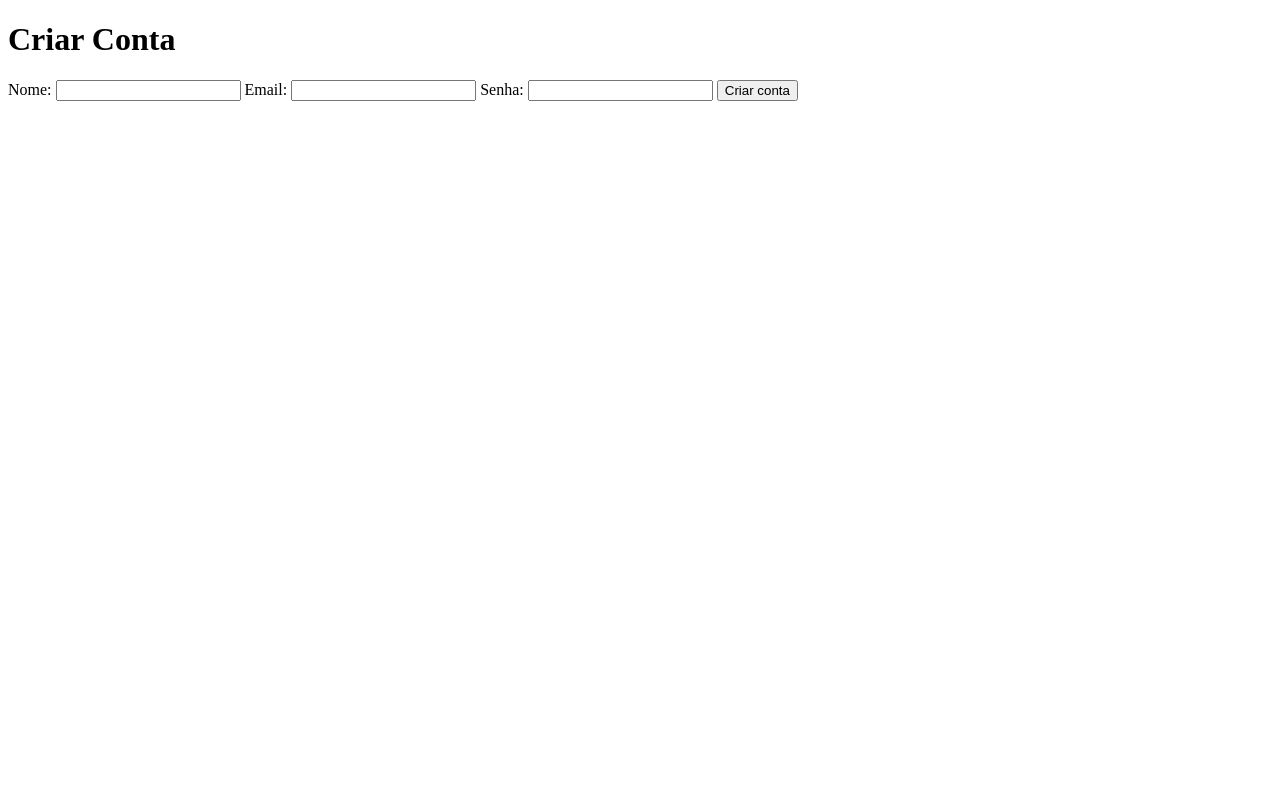
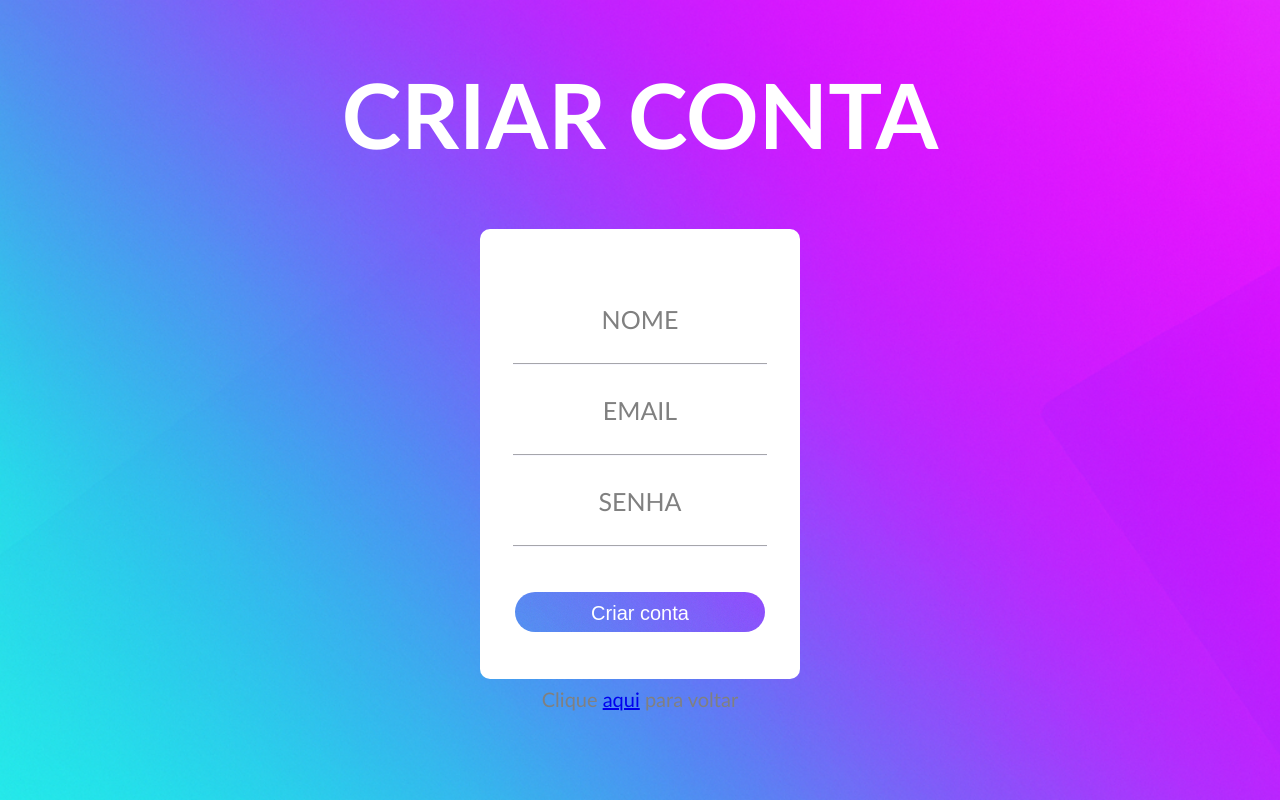
Before and after one commit to Paglieu/CRUD.py, a Flask app: page /cadastro in a window 1280 px wide. Run offline with Flask 3, Linux system fonts and the light colour scheme.

Commit message:
Add files via upload

```diff
--- a/CRUD PYTHON/app.py
+++ b/CRUD PYTHON/app.py
@@ -1,9 +1,10 @@
-from flask import Flask, request, render_template, redirect, url_for, flash
+from flask import Flask, request, render_template, redirect, url_for, flash, get_flashed_messages
 import re
 import pyodbc
 import pandas as pd
 
 app = Flask(__name__)
+app.secret_key = 'chave_secreta'
 
 dados_conexao = (
     "Driver={SQL Server};"
@@ -15,7 +16,7 @@ cursor = conexao.cursor()
 print("Conexão com o Banco de Dados bem sucedida")
 
 def criar_usuario(nome, email, senha):
-    padrao_nome = r'^[A-Za-zÀ-ÿ ]+$'
+    padrao_nome = r'^[A-Za-zÀ-ÿ]+$'
     nome_valido = re.match(padrao_nome, nome)
 
     padrao_email = r'^.+@.+$'
@@ -54,8 +55,8 @@ def index_cadastro():
                 comando_criar = """INSERT INTO Usuarios(Nome, Email, Senha) VALUES (?, ?, ?)"""
                 cursor.execute(comando_criar, (nome, email, senha))
                 conexao.commit()
-                mensagem_create = 'Usuário criado com sucesso'
                 return redirect(url_for('index_login'))
+
         else:
             mensagem_create = 'ERRO'
 
--- /dev/null
+++ b/CRUD PYTHON/static/create.css
@@ -0,0 +1,79 @@
+body {
+    font-family:'Gill Sans', 'Gill Sans MT', Calibri, 'Trebuchet MS', sans-serif;
+    color: white;
+    background-image:url('/static/images/background_login.png');
+    background-size: cover;
+    justify-content: center;
+    justify-items: center;
+}
+
+h1 {
+    font-size: 90px;
+}
+
+.create {
+    color: black;
+    display: flex;
+    flex-direction: column;
+    margin-bottom: 15px;
+    font-size: 20px;
+    padding-top: 50px;
+    background-color: white;
+    width: 40vh;
+    height: 50vh;
+    border-radius: 10px;
+}
+
+#txt {
+    justify-content: center;
+    justify-items: center;
+    padding-top: 20px;
+    font-size: 25px;
+    color: gray;
+    margin-left: auto;
+    margin-right: auto;
+    margin-bottom: 5px;
+    margin-top: 5px;
+}
+
+.inp {
+    font-size: 15px;
+    width: 250px;
+    height: 20px;
+    margin-top: 5px;
+    margin-bottom: 5px;
+    margin-left: auto;
+    margin-right: auto;
+    border-style:groove ;
+    border-top: none;
+    border-left: none;
+    border-right: none;
+    border-color: ghostwhite;
+}
+
+.botao {
+    margin-top: 40px;
+    margin-bottom: 5px;
+    margin-left: auto;
+    margin-right: auto;
+    width: 250px;
+    height: 40px;
+    padding: 10px;
+    font-size: 20px;
+    color: white;
+    background-image: url('/static/images/background_login.png');
+    border: none;
+    border-radius: 20px;
+}
+
+.botao:hover {
+    box-shadow: 6px 6px 15px rgba(0, 0, 0, 0.4);
+}
+
+#txt2 {
+    margin-left: auto;
+    margin-right: auto;
+    font-size: 20px;
+    color: gray;
+    margin-top: 50px;
+}
--- a/CRUD PYTHON/templates/create.html
+++ b/CRUD PYTHON/templates/create.html
@@ -1,24 +1,32 @@
 <!DOCTYPE html>
 <html lang="en">
+
 <head>
     <meta charset="UTF-8">
     <meta http-equiv="X-UA-Compatible" content="IE=edge">
     <meta name="viewport" content="width=device-width, initial-scale=1.0">
+    <link rel="stylesheet" href="{{ url_for('static', filename='create.css') }}"/>
+    <link rel="stylesheet" href="/static/create.css">
     <title>Create</title>
 </head>
+
 <body>
-    <h1>Criar Conta</h1>
+    <h1>CRIAR CONTA</h1>
     <form method="post">
-        <label>Nome:</label>
-        <input type="nome" id="nome" name="nome" required>
-        <label>Email:</label>
-        <input type="email" id="email" name="email" required>
-        <label>Senha:</label>
-        <input type="senha" id="senha" name="senha" required>
-        <button type="submit">Criar conta</button>
-        {% if mensagem_create %}
-        <script>alert("{{ mensagem_create }}")</script>
-        {% endif %}
+        <div class="create">
+            <label id="txt">NOME</label>
+            <input type="nome" class="inp" id="nome" name="nome" required>
+            <label id="txt">EMAIL</label>
+            <input type="email" class="inp" id="email" name="email" required>
+            <label id="txt">SENHA</label>
+            <input type="senha" class="inp" id="senha" name="senha" required>
+            <button type="submit" class="botao">Criar conta</button>
+            <label id="txt2">Clique <a href="/">aqui</a> para voltar</label>
+            {% if mensagem_create %}
+                <script>alert("{{ mensagem_create }}")</script>
+            {% endif %}
+        </div>
     </form>
 </body>
+
 </html>
--- a/CRUD PYTHON/templates/home.html
+++ b/CRUD PYTHON/templates/home.html
@@ -1,12 +1,17 @@
 <!DOCTYPE html>
 <html lang="en">
+
 <head>
     <meta charset="UTF-8">
     <meta http-equiv="X-UA-Compatible" content="IE=edge">
     <meta name="viewport" content="width=device-width, initial-scale=1.0">
+    <link rel="stylesheet" href="{{ url_for('static', filename='home.css') }}"/>
+    <link rel="stylesheet" href="/static/home.css">
     <title>Home</title>
 </head>
+
 <body>
     <h1>BEM VINDO</h1>
 </body>
+
 </html>
```
Also changed, not shown: CRUD PYTHON/static/home.css (added, +12 -0 lines), CRUD PYTHON/static/login.css (added, +79 -0 lines), CRUD PYTHON/templates/login.html (+15 -10 lines), CRUD PYTHON/static/images/background_login.png (added).
